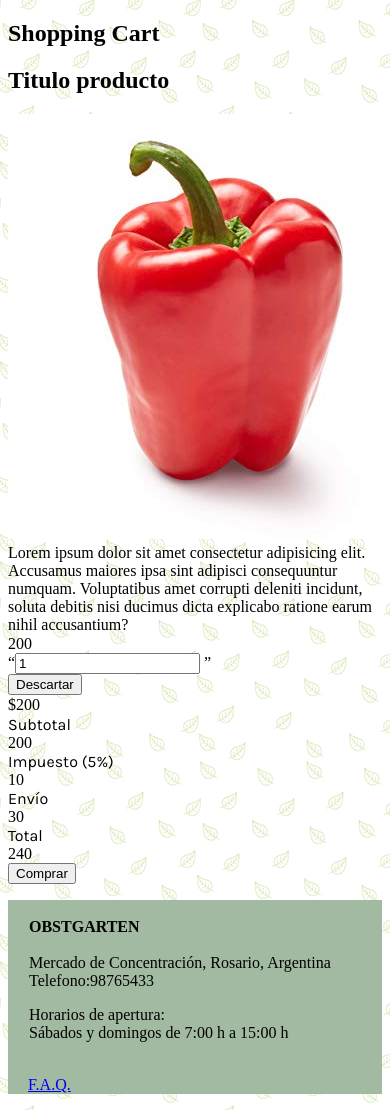
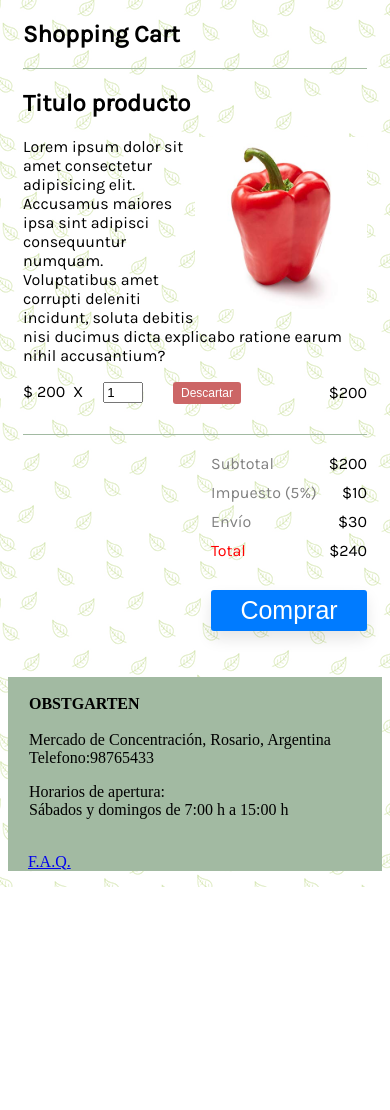
Before and after one commit to JoaquinLampe/grupo5-new-ecommerce, a PHP site: page /carrito.php in a window 390 px wide; the page is wider, and only the part inside the window is pictured. Shown: the part 256-1366 px from the top of that part. After the commit the page ends 1143 px from the top of that part, so only its background shows below. Run offline with PHP 8.4, Linux system fonts and the light colour scheme.

Commit message:
media queries para vista del carrito
otros cambios menores en el estilo de la vista de productos

```diff
--- a/css/styleUnico.css
+++ b/css/styleUnico.css
@@ -205,7 +205,7 @@ label {
   display: none;
 }
 
-/*productos envasados*/
+/*listado productos*/
 
 .productos {
   display: flex;
@@ -270,7 +270,7 @@ label {
 .precio {
   font-size: 50px;
   position: relative;
-  left: 15px;: 43%;
+  left: 15px;
 }
 
 .descripcion {
@@ -293,17 +293,136 @@ label {
   justify-content: space-around;
 }
 
+.boton-ver-mas {
+  width: 40%;
+}
+
 .ver-mas {
+  width: 100%;
+}
+
+.boton-al-carrito {
   width: 40%;
 }
 
 .al-carrito {
   color: rgb(162, 186, 162);
-  width: 40%;
+  width: 100%;
 }
 
+/*carrito*/
 
+q::before {
+  content: "X";
+}
 
+.carrito {
+  font-family: karla;
+  padding: 0px 15px 30px 15px;
+  overflow: hidden;
+}
+
+.body-shopping {
+  border-top: 1px solid rgb(162, 186, 162);
+  border-bottom: 1px solid rgb(162, 186, 162);
+}
+
+.shop-preview {
+  overflow: hidden;
+  margin-bottom: 20px;
+  padding-bottom: 10px;
+}
+
+.descripcionProdPreview {
+  margin-bottom: 17px;
+}
+
+.precioProdPreview {
+  float: left;
+  width: 50px;
+}
+
+.precioProdPreview::before {
+  content: '$';
+}
+
+.cantidadPreview {
+  float: left;
+  width: 100px;
+}
+
+.cantidadPreview input {
+  width: 40px;
+  margin-left: 20px;
+}
+
+.descartarPreview {
+  float: left;
+}
+
+.descartarPreview button{
+  border: 0;
+  padding: 4px 8px;
+  background-color: #c66;
+  color: #fff;
+  font-size: 12px;
+  border-radius: 3px;
+}
+
+.totalPreview {
+  float: right;
+}
+
+.shop-preview img {
+  width: 50%;
+  float: right;
+}
+
+.shop-checkout {
+  float: right;
+  width: 156px;
+  margin-top: 20px;
+}
+
+.totales {
+  margin-bottom: 10px;
+}
+
+.valor-totales {
+  float: right;
+}
+
+.boton-comprar {
+  width: 100%;
+  border: 0;
+  margin-top: 20px;
+  padding: 6px 25px;
+  background-color: #007bff;
+  color: #fff;
+  font-size: 25px;
+  border-radius: 3px;
+  cursor: pointer;
+  box-shadow: 0px 8px 15px rgba(0, 0, 0, 0.1);
+  transition: all 0.3s ease 0s;
+}
+
+.boton-comprar:hover {
+  box-shadow: 0px 15px 20px #007bff;
+  color: #fff;
+  transform: translateY(-7px);
+}
+
+.valor-totales::before {
+  content: '$';
+}
+
+.totales label {
+  color: gray;
+}
+
+.totales-total label {
+  color: red;
+}
 
 /* footer */
 
@@ -518,6 +637,27 @@ footer ul li{
       left: 148px;
       top: 65px;
     }
+
+    /*carrito*/
+
+    .shop-preview img {
+      width: 25%;
+      float: left;
+    }
+
+    .descripcionProdPreview {
+      float: left;
+      width: 30%;
+      margin-right: 20px;
+    }
+
+    .precioProdPreview {
+      float: left;
+    }
+
+    .shop-checkout {
+      width: 240px;
+    }
 }
 
 @media only screen and (min-width: 1024px){
@@ -620,6 +760,23 @@ footer ul li{
       left: 232px;
       top: 115px;
     }
+
+    /*carrito*/
+
+    .shop-preview img {
+      width: 15%;
+    }
+
+    .precioProdPreview {
+      width: 100px;
+      margin-left: 29px;
+    }
+
+    .descartarPreview {
+      margin-left: 60px;
+    }
+
+
 }
 
 /* Formulario de contacto */
```
